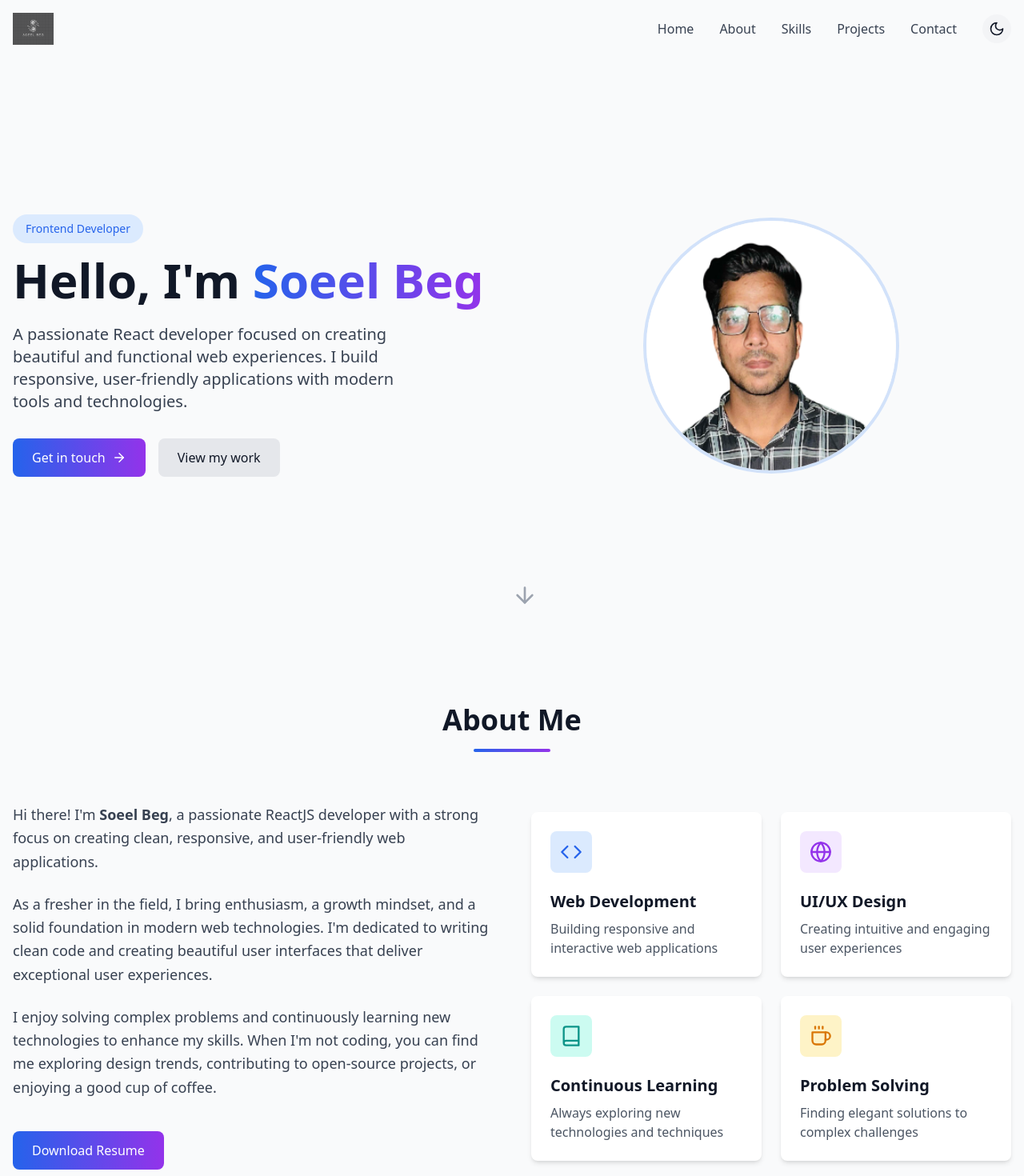
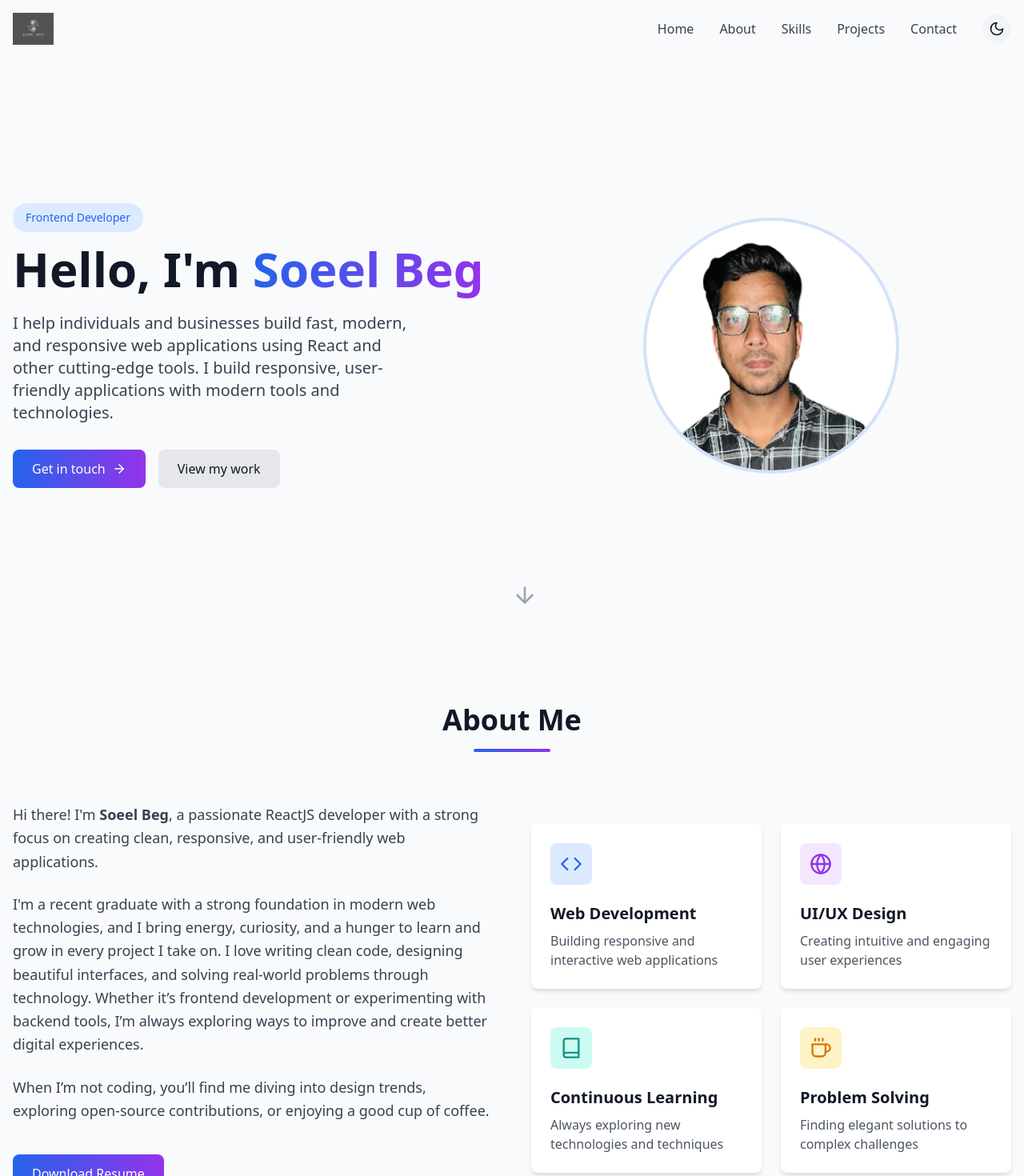
Before and after one commit to SoeelBeg/Soeel-beg, a React (Vite) app: page / in a window 1280 px wide. Shown: the top 1470 px of the page at 80% size. Built offline with nearby package versions, Linux system fonts and the light colour scheme.

Commit message:
Updated About Me section

```diff
--- a/src/components/sections/About.tsx
+++ b/src/components/sections/About.tsx
@@ -18,11 +18,13 @@ const About: React.FC = () => {
             </p>
 
             <p className="text-lg text-gray-700 dark:text-gray-300 leading-relaxed">
-              As a fresher in the field, I bring enthusiasm, a growth mindset, and a solid foundation in modern web technologies. I'm dedicated to writing clean code and creating beautiful user interfaces that deliver exceptional user experiences.
+              I'm a recent graduate with a strong foundation in modern web technologies, and I bring energy, curiosity, and a hunger to learn and grow in every project I take on.
+
+              I love writing clean code, designing beautiful interfaces, and solving real-world problems through technology. Whether it’s frontend development or experimenting with backend tools, I’m always exploring ways to improve and create better digital experiences.
             </p>
 
             <p className="text-lg text-gray-700 dark:text-gray-300 leading-relaxed">
-              I enjoy solving complex problems and continuously learning new technologies to enhance my skills. When I'm not coding, you can find me exploring design trends, contributing to open-source projects, or enjoying a good cup of coffee.
+              When I’m not coding, you’ll find me diving into design trends, exploring open-source contributions, or enjoying a good cup of coffee.
             </p>
 
             <div className="pt-4">
--- a/src/components/sections/Hero.tsx
+++ b/src/components/sections/Hero.tsx
@@ -37,7 +37,7 @@ const Hero: React.FC = () => {
             </h1>
 
             <p className="text-lg sm:text-xl text-gray-700 dark:text-gray-300 mb-8 max-w-lg">
-              A passionate React developer focused on creating beautiful and functional web experiences. I build responsive, user-friendly applications with modern tools and technologies.
+              I help individuals and businesses build fast, modern, and responsive web applications using React and other cutting-edge tools. I build responsive, user-friendly applications with modern tools and technologies.
             </p>
 
             <div className="flex flex-wrap gap-4">
```
